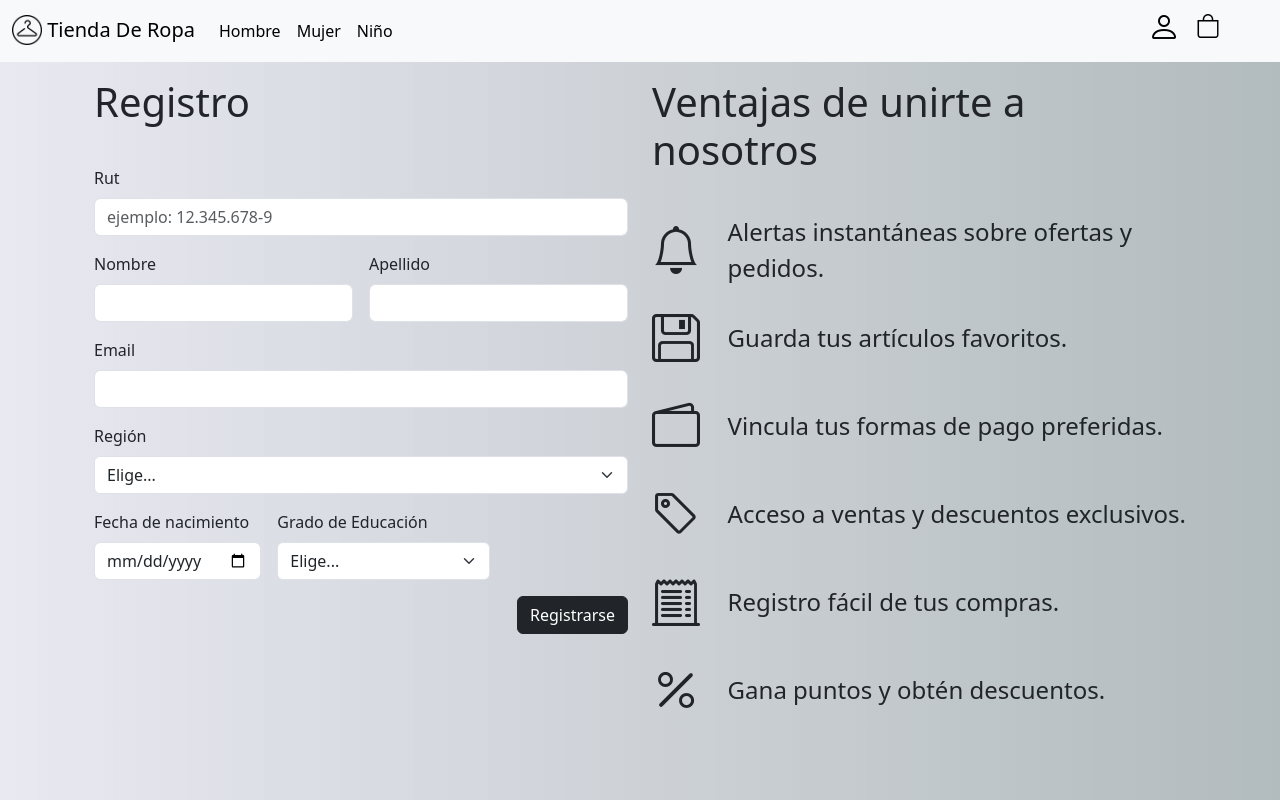
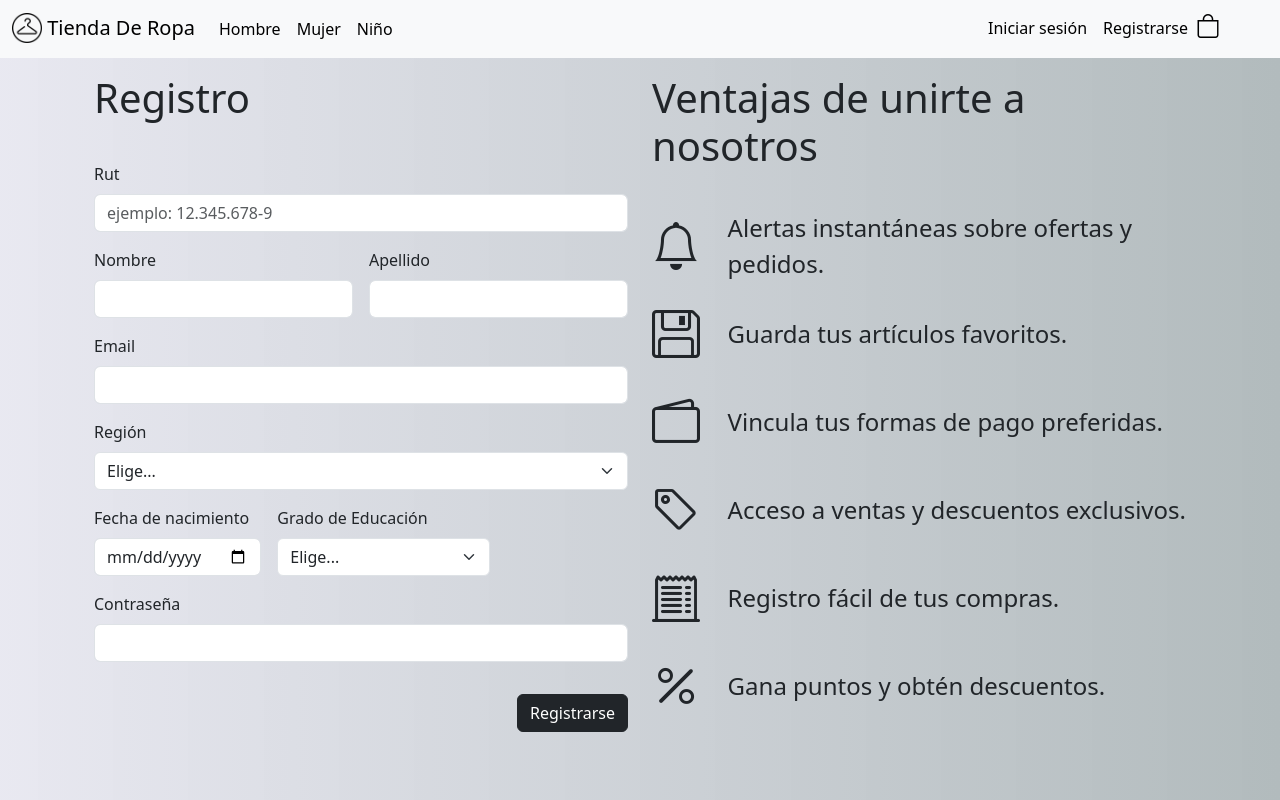
Before and after one commit to JavierZXE/webTiendaProject, a Django app: page /user/registration in a window 1280 px wide. Run offline with Django 5.2, Linux system fonts and the light colour scheme; parts of the project's set-up code (start-up, migrations or seed data) failed here and were passed over.

Commit message:
Add files via upload

```diff
--- a/usuarios/models.py
+++ b/usuarios/models.py
@@ -66,10 +66,10 @@ class Usuario(models.Model):
         choices=EDUCACION_CHOICES,
         verbose_name='Nivel de Educación'
     )
-    contraseña = models.CharField(max_length=128, verbose_name='Contraseña')
+    contrasenna = models.CharField(max_length=128, verbose_name='Contraseña')
 
     def save(self, *args, **kwargs):
-        self.contraseña = make_password(self.contraseña)
+        self.contrasenna = make_password(self.contrasenna)
         super(Usuario, self).save(*args, **kwargs)
 
     def __str__(self):
--- a/usuarios/templates/base_usuarios.html
+++ b/usuarios/templates/base_usuarios.html
@@ -1,9 +1,9 @@
 {% load static %}
-
 <!DOCTYPE html>
 <html lang="es">
 <head>
     <meta charset="UTF-8">
+    <link rel="shortcut icon" href="{% static 'img/favicon.ico'%}" type="image/x-icon">
     <meta name="viewport" content="width=device-width, initial-scale=1.0">
     <title>{% block tittle %}base{% endblock %}</title>
     <link href="https://cdn.jsdelivr.net/npm/bootstrap@5.3.3/dist/css/bootstrap.min.css" rel="stylesheet" integrity="sha384-QWTKZyjpPEjISv5WaRU9OFeRpok6YctnYmDr5pNlyT2bRjXh0JMhjY6hW+ALEwIH" crossorigin="anonymous">
@@ -34,25 +34,20 @@
               </li>
             </ul>
             <ul class="navbar-nav ms-auto mb-2 mb-lg-0">
-              <li class="nav-item pe-3">
-                <a href="{% url 'registration' %}"><h2><i class="bi bi-person" style="color: black;"></i></h2></a>
-              </li>
+              {% if request.session.user_id %}
+              <li><a class="nav-link active" aria-current="page" href="{% url 'profile' %}">Mi perfil</a></li>
+              <li><a class="nav-link active" aria-current="page" href="{% url 'logout' %}">Cerrar sesión</a></li>
+              {% else %}
+              <li><a class="nav-link active" aria-current="page" href="{% url 'login' %}">Iniciar sesión</a></li>
+              <li><a class="nav-link active" aria-current="page" href="{% url 'registration' %}">Registrarse</a></li>
+              {% endif %}
               <li class="nav-item pe-5 pt-1">
-                <a href="" data-bs-toggle="offcanvas" data-bs-target="#offcanvasRight" aria-controls="offcanvasRight"><h4><i class="bi bi-bag" style="color: black;"></i></h4></a>
+                <a href="{%url 'ver_carrito'%}" aria-controls="offcanvasRight"><h4><i class="bi bi-bag" style="color: black;"></i></h4></a>
               </li>
             </ul>
           </div>
         </div>
     </nav>
-      <div class="container">{%block content%}{%endblock%}</div>
-      <div class="offcanvas offcanvas-end" tabindex="-1" id="offcanvasRight" aria-labelledby="offcanvasRightLabel">
-        <div class="offcanvas-header">
-          <h5 class="offcanvas-title" id="offcanvasRightLabel">Mi Compra</h5>
-          <button type="button" class="btn-close" data-bs-dismiss="offcanvas" aria-label="Close"></button>
-        </div>
-        <div class="offcanvas-body">
-          Tu Carro Esta Vacio
-        </div>
-      </div>
+    <div class="container">{%block content%}{%endblock%}</div>
 </body>
 </html>
--- /dev/null
+++ b/usuarios/templates/profile.html
@@ -0,0 +1,4 @@
+{%extends "base_usuarios.html"%}{%block tittle%}Perfil{%endblock%}
+{%block content%}
+<h1>SEEEEEEEEEEEEEEEEEEEEEEEEEEEEEEEEEEEEEEEEEEEEEE MI GENTE</h1>
+{%endblock%}
--- a/usuarios/templates/registration.html
+++ b/usuarios/templates/registration.html
@@ -1,7 +1,8 @@
 {%extends "base_usuarios.html"%}{%block tittle%}Registrarse{%endblock%}
 {%block content%}
 {%load static%}
-<form action="" method="post">
+<form action="{% url 'registration' %}" method="post" enctype="multipart/form-data">
+{% csrf_token %}
 <div class="container">
   <div class="row mt-3">
     <div class="col-12 col-md-6">
@@ -13,23 +14,23 @@
         </div>
             <div class="col-12">
               <label for="inputRut" class="form-label">Rut</label>
-              <input type="text" class="form-control" id="inputRut" maxlength="12" placeholder="ejemplo: 12.345.678-9">
+              <input type="text" class="form-control" id="inputRut" name="rut" maxlength="12" placeholder="ejemplo: 12.345.678-9">
             </div>
             <div class="col-md-6">
               <label for="inputNombre" class="form-label">Nombre</label>
-              <input type="text" class="form-control" id="inputNombre">
+              <input type="text" class="form-control" id="inputNombre" name="nombre">
             </div>
             <div class="col-md-6">
               <label for="inputApellido" class="form-label">Apellido</label>
-              <input type="text" class="form-control" id="inputApellido">
+              <input type="text" class="form-control" id="inputApellido" name="apellido">
             </div>
             <div class="col-12">
               <label for="inputEmail" class="form-label">Email</label>
-              <input type="email" class="form-control" id="inputEmail">
+              <input type="email" class="form-control" id="inputEmail" name="correo">
             </div>
             <div class="col-12">
               <label for="inputRegion" class="form-label">Región</label>
-              <select id="inputRegion" class="form-select">
+              <select id="inputRegion" class="form-select" name="region">
                 <option selected disabled>Elige...</option>
                 <option>Región de Arica y Parinacota</option>
                 <option>Región de Tarapacá</option>
@@ -51,11 +52,11 @@
             </div>
             <div class="col-12 col-md-4">
               <label for="inputFechanacimiento" class="form-label">Fecha de nacimiento</label>
-              <input type="date" class="form-control" id="inputFechanacimiento" max="{{ max_date }}">
+              <input type="date" class="form-control" id="inputFechanacimiento" max="{{ max_date }}" name="fecha_nacimiento">
             </div>
             <div class="col-12 col-md-5">
               <label for="inputEducacion" class="form-label">Grado de Educación</label>
-              <select id="inputEducacion" class="form-select">
+              <select id="inputEducacion" class="form-select" name="educacion">
                 <option selected disabled>Elige...</option>
                 <option>Sin educación</option>
                 <option>Educación Preescolar</option>
@@ -65,10 +66,15 @@
               </select>
             </div>
             <div class="col-12 mb-3">
-              <button type="submit" class="btnEnviar btn btn-dark float-end">Registrarse</button>
+              <label for="inputContrasenna" class="form-label">Contraseña</label>
+              <input type="password" class="form-control" id="inputContrasenna" name="contrasenna">
+            </div>
+            <div class="col-12 mb-3">
+              <button type="submit" class="btn btn-dark float-end">Registrarse</button>
             </div>
       </div>
     </div>
+</form>
     <div class="col-12 col-md-6">
       <div class="row g-3">
         <div class="col-12 my-3">
@@ -120,5 +126,4 @@
   crossorigin="anonymous"></script>
 <script src="{%static 'js/app.js'%}"></script>
 <script src="{%static 'js/validaciones.js'%}"></script>
-</form>
 {%endblock%}
--- a/usuarios/urls.py
+++ b/usuarios/urls.py
@@ -2,5 +2,8 @@ from django.urls import path
 from . import views
 
 urlpatterns = [
-    path("registration", views.registration, name="registration")
+    path("registration", views.registration, name="registration"),
+    path("login", views.login, name="login"),
+    path("profile", views.profile, name="profile"),
+    path("logout", views.logout, name="logout")
 ]
--- a/usuarios/views.py
+++ b/usuarios/views.py
@@ -1,9 +1,74 @@
-from django.shortcuts import render
+from django.shortcuts import render, redirect
 from datetime import datetime, timedelta
+from django.contrib.auth.hashers import make_password, check_password
+from .models import Usuario, TipoDeUsuario
+from django.contrib import messages
+
 
 # Create your views here.
 def registration(request):
+    if request.method == 'POST':
+
+        rut = request.POST['rut']
+        nombre = request.POST['nombre']
+        apellido = request.POST['apellido']
+        correo = request.POST['correo']
+        region = request.POST['region']
+        fecha_nacimiento = request.POST['fecha_nacimiento']
+        educacion = request.POST['educacion']
+        contrasenna = request.POST['contrasenna']
+
+        try:
+            tipo_usuario_cliente = TipoDeUsuario.objects.get(nombre='Cliente')
+        except TipoDeUsuario.DoesNotExist:
+            messages.error(request, 'El tipo de usuario "Cliente" no existe.')
+            return redirect('registration')
+
+        usuario = Usuario(
+            rut=rut,
+            nombre=nombre,
+            apellido=apellido,
+            correo=correo,
+            region=region,
+            fecha_nacimiento=fecha_nacimiento,
+            tipo_usuario= tipo_usuario_cliente,
+            educacion=educacion,
+            contrasenna=contrasenna
+        )
+
+        usuario.save()
+        return redirect('login')
+
     today = datetime.today()
     eighteen_years_ago = today - timedelta(days=18*365 + 5)
     max_date = eighteen_years_ago.strftime('%Y-%m-%d')
-    return render(request, "registration.html", {'max_date' : max_date})
+    return render(request, 'registration.html', {'max_date': max_date})
+
+def login(request):
+    if request.method == 'POST':
+        correo = request.POST.get('correo')
+        contrasenna = request.POST.get('contrasenna')
+
+        try:
+            usuario = Usuario.objects.get(correo=correo)
+            if check_password(contrasenna, usuario.contrasenna):
+                request.session['user_id'] = usuario.rut
+                if usuario.tipo_usuario.nombre == 'Cliente':
+                    return redirect('home')
+                else:
+                    return redirect('homeStaff')
+            else:
+                messages.error(request, 'Contraseña incorrecta')
+
+        except Usuario.DoesNotExist:
+            messages.error(request, 'El usuario no existe')
+
+    return render(request, "login.html")
+
+def profile(request):
+    return render(request, "profile.html")
+
+def logout(request):
+    if 'user_id' in request.session:
+        del request.session['user_id']
+    return render(request, "home.html")
```
Also changed, not shown: usuarios/templates/login.html (+31 -0 lines), usuarios/migrations/0008_rename_contraseña_usuario_contrasenna.py (added).
